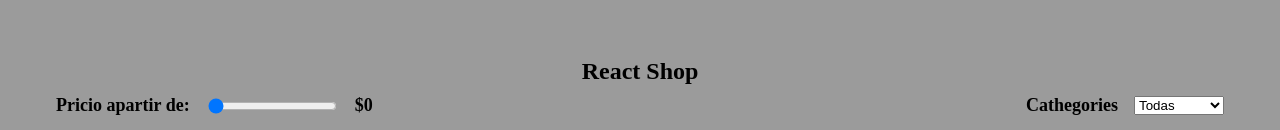
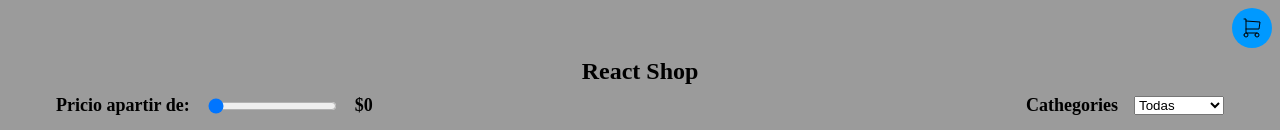
Before and after one commit to jrxjb/Carro_de_compras_React, a React (Vite) app in the folder carro_de_compras/: page / in a window 1280 px wide. Shown: the top 130 px of the page. Built offline with nearby package versions, Linux system fonts and the light colour scheme.

Commit message:
add menu for add items to cart

```diff
--- a/carro_de_compras/src/App.jsx
+++ b/carro_de_compras/src/App.jsx
@@ -5,7 +5,7 @@
 import Header from './components/header.jsx'
 import Footer  from './components/Footer.jsx'
 import useFilters from './hooks/useFilters.jsx'
-
+import Cart from './components/Cart.jsx'
 
 
 
@@ -19,6 +19,7 @@
     <>
       <section className='app'>
         <Header  />
+        <Cart/>
         <Products products={filtersProducts(products)}/>
         <Footer/>
       </section>
--- /dev/null
+++ b/carro_de_compras/src/components/Cart.css
@@ -0,0 +1,55 @@
+.cart{
+    background-color:#000;
+    display:none;
+    padding:32px;
+    position:fixed;
+    right:0;
+    top:0;
+    width:200px;
+}
+
+.cart img{
+    aspect-ratio:16/9;
+    width:100%;
+}
+
+.cart li {
+    border-bottom: 1px solid #444;
+    padding: 16px;
+}
+
+.cart footer {
+display:flex;
+gap:8px;
+justify-content:center;
+align-items:center;
+}
+
+.cart-button{
+    display:flex;
+    align-items:center;
+    justify-content:center;
+
+    right: 8px;
+    top:8px;
+    position:absolute;
+    z-index:9999;
+
+    background-color:#09f;
+    border-radius:9999px;
+    height:32px;
+    width: 32px;
+    padding:4px;
+
+    transition:all .3s ease;
+
+}
+
+.cart-buttun:hover{
+scale:1.1;
+}
+
+.cart-button ~ input:checked ~ .cart{
+    height:100%;
+    display:block;
+}
--- /dev/null
+++ b/carro_de_compras/src/components/Cart.jsx
@@ -0,0 +1,35 @@
+import { AddToCartIcon,ClearCartIcon,CartIcon } from '../mocks/Icons.jsx'
+import { useId } from 'react'
+import './Cart.css'
+export default function Cart(){
+    const cartCheckBoxId=useId()
+    return(
+        <>
+        <label htmlFor={cartCheckBoxId} className='cart-button'>
+            <CartIcon/>
+        </label>
+        <input id={cartCheckBoxId} type='checkbox' hidden/>
+
+        <aside className='cart'>
+            <ul>
+                <li>
+                    <img
+                    src='https://cdn.dummyjson.com/product-images/beauty/essence-mascara-lash-princess/thumbnail.webp'
+                    alt='imagen de muestra'
+                    />
+                    <div>
+                        <strong>Prueba</strong>-$199
+                    </div>
+                    <footer>
+                        <small> Qty:1</small>
+                    </footer>
+                     <button>+</button>
+                </li>
+            </ul>
+
+            <button> <ClearCartIcon/> </button>
+        </aside>
+        </>
+
+    )
+}
```
Also changed, not shown: 1 other file (tests, documents, lock files or other folders).
